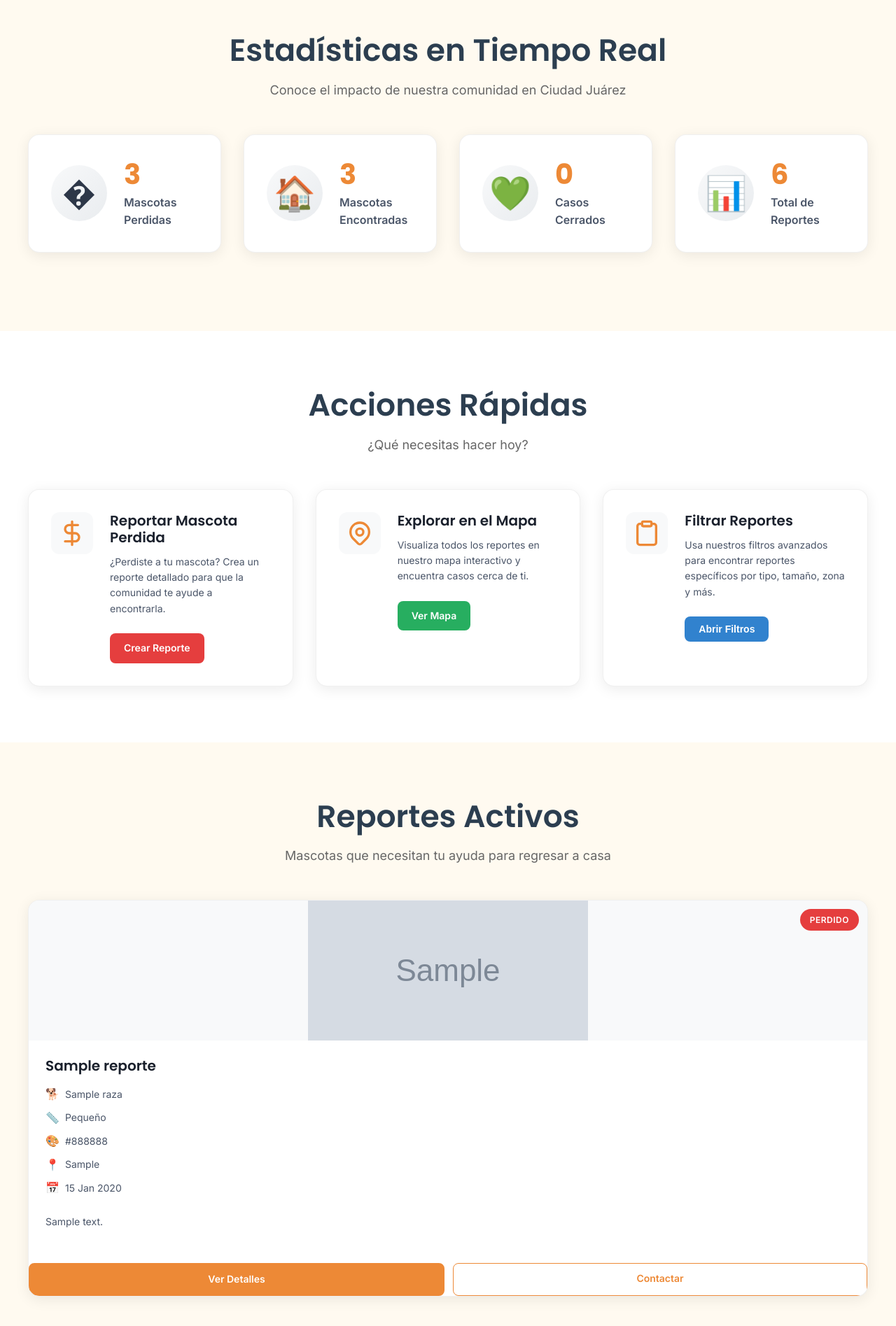
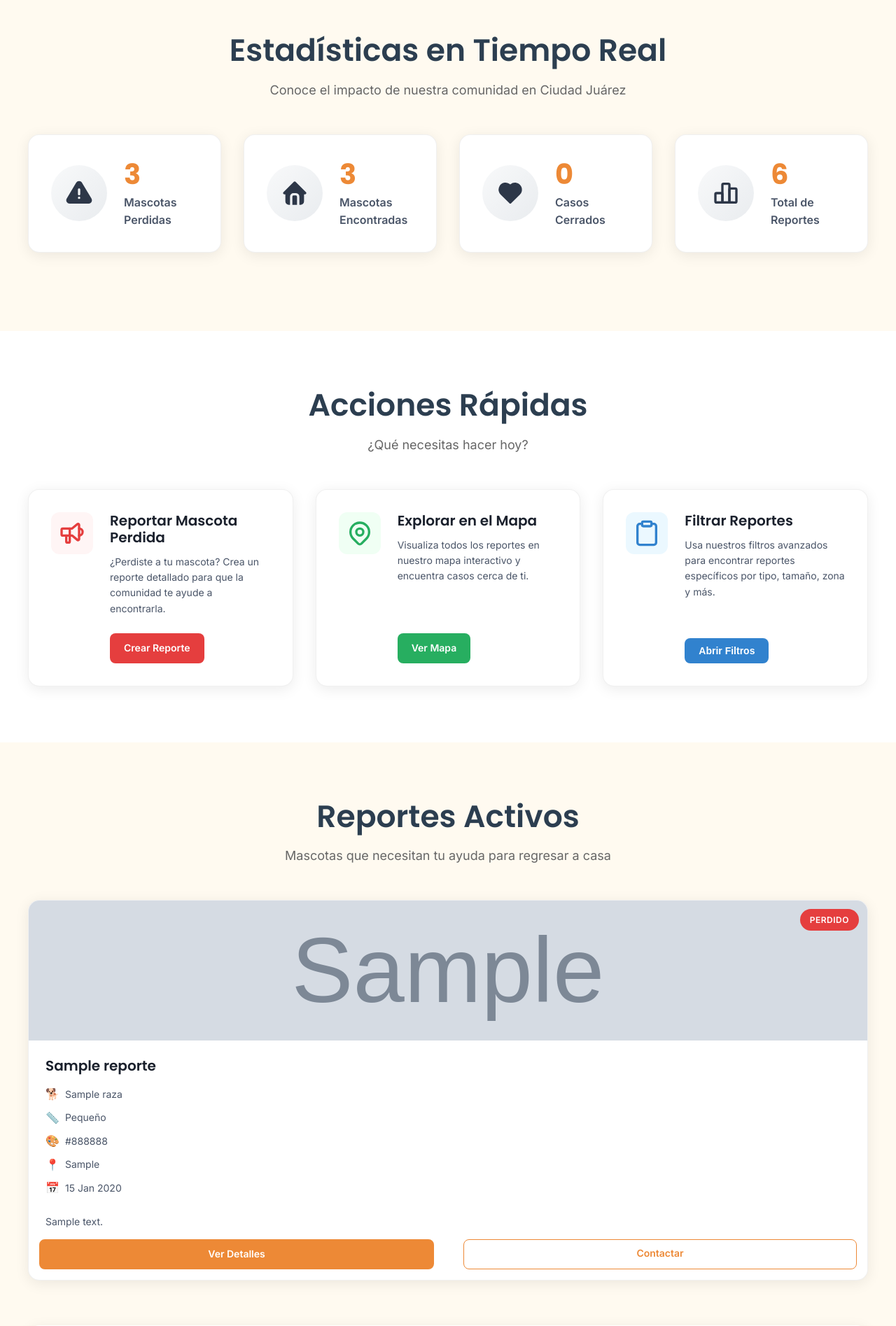
Before and after one commit to JesusEmilianoCloud/pawstohome, a Django app: page /reports/ in a window 1280 px wide. Shown: the part 357-2252 px from the top of the page at 70% size. Run offline with Django 5.2, Linux system fonts and the light colour scheme; tables that the repository leaves empty hold one stand-in row (values such as "Sample post"); grey boxes marked "Sample" are stand-in pictures; parts of the project's set-up code (start-up, migrations or seed data) failed here and were passed over.

Commit message:
Enhance report statistics section with SVG icons and improve card styles for better visual distinction

```diff
--- a/reportsservice/templates/reportsservice/reportes.html
+++ b/reportsservice/templates/reportsservice/reportes.html
@@ -33,7 +33,9 @@
 
         <div class="stats-grid">
             <div class="stat-card">
-                <div class="stat-icon">�</div>
+                <div class="stat-icon">
+                    <svg  xmlns="http://www.w3.org/2000/svg"  width="40"  height="40"  viewBox="0 0 24 24"  fill="currentColor"  class="icon icon-tabler icons-tabler-filled icon-tabler-alert-triangle"><path stroke="none" d="M0 0h24v24H0z" fill="none"/><path d="M12 1.67c.955 0 1.845 .467 2.39 1.247l.105 .16l8.114 13.548a2.914 2.914 0 0 1 -2.307 4.363l-.195 .008h-16.225a2.914 2.914 0 0 1 -2.582 -4.2l.099 -.185l8.11 -13.538a2.914 2.914 0 0 1 2.491 -1.403zm.01 13.33l-.127 .007a1 1 0 0 0 0 1.986l.117 .007l.127 -.007a1 1 0 0 0 0 -1.986l-.117 -.007zm-.01 -7a1 1 0 0 0 -.993 .883l-.007 .117v4l.007 .117a1 1 0 0 0 1.986 0l.007 -.117v-4l-.007 -.117a1 1 0 0 0 -.993 -.883z" /></svg>
+                </div>
                 <div class="stat-info">
                     <h3>{{ estadisticas.perdidos|default:3 }}</h3>
                     <p>Mascotas Perdidas</p>
@@ -41,7 +43,9 @@
             </div>
 
             <div class="stat-card">
-                <div class="stat-icon">🏠</div>
+                <div class="stat-icon">
+                    <svg  xmlns="http://www.w3.org/2000/svg"  width="40"  height="40"  viewBox="0 0 24 24"  fill="currentColor"  class="icon icon-tabler icons-tabler-filled icon-tabler-home"><path stroke="none" d="M0 0h24v24H0z" fill="none"/><path d="M12.707 2.293l9 9c.63 .63 .184 1.707 -.707 1.707h-1v6a3 3 0 0 1 -3 3h-1v-7a3 3 0 0 0 -2.824 -2.995l-.176 -.005h-2a3 3 0 0 0 -3 3v7h-1a3 3 0 0 1 -3 -3v-6h-1c-.89 0 -1.337 -1.077 -.707 -1.707l9 -9a1 1 0 0 1 1.414 0m.293 11.707a1 1 0 0 1 1 1v7h-4v-7a1 1 0 0 1 .883 -.993l.117 -.007z" /></svg>
+                </div>
                 <div class="stat-info">
                     <h3>{{ estadisticas.encontrados|default:3 }}</h3>
                     <p>Mascotas Encontradas</p>
@@ -49,7 +53,9 @@
             </div>
 
             <div class="stat-card">
-                <div class="stat-icon">💚</div>
+                <div class="stat-icon">
+                    <svg  xmlns="http://www.w3.org/2000/svg"  width="40"  height="40"  viewBox="0 0 24 24"  fill="currentColor"  class="icon icon-tabler icons-tabler-filled icon-tabler-heart"><path stroke="none" d="M0 0h24v24H0z" fill="none"/><path d="M6.979 3.074a6 6 0 0 1 4.988 1.425l.037 .033l.034 -.03a6 6 0 0 1 4.733 -1.44l.246 .036a6 6 0 0 1 3.364 10.008l-.18 .185l-.048 .041l-7.45 7.379a1 1 0 0 1 -1.313 .082l-.094 -.082l-7.493 -7.422a6 6 0 0 1 3.176 -10.215z" /></svg>
+                </div>
                 <div class="stat-info">
                     <h3>{{ estadisticas.cerrados|default:0 }}</h3>
                     <p>Casos Cerrados</p>
@@ -57,7 +63,9 @@
             </div>
 
             <div class="stat-card">
-                <div class="stat-icon">📊</div>
+                <div class="stat-icon">
+                    <svg  xmlns="http://www.w3.org/2000/svg"  width="40"  height="40"  viewBox="0 0 24 24"  fill="none"  stroke="currentColor"  stroke-width="2"  stroke-linecap="round"  stroke-linejoin="round"  class="icon icon-tabler icons-tabler-outline icon-tabler-chart-bar"><path stroke="none" d="M0 0h24v24H0z" fill="none"/><path d="M3 13a1 1 0 0 1 1 -1h4a1 1 0 0 1 1 1v6a1 1 0 0 1 -1 1h-4a1 1 0 0 1 -1 -1z" /><path d="M15 9a1 1 0 0 1 1 -1h4a1 1 0 0 1 1 1v10a1 1 0 0 1 -1 1h-4a1 1 0 0 1 -1 -1z" /><path d="M9 5a1 1 0 0 1 1 -1h4a1 1 0 0 1 1 1v14a1 1 0 0 1 -1 1h-4a1 1 0 0 1 -1 -1z" /><path d="M4 20h14" /></svg>
+                </div>
                 <div class="stat-info">
                     <h3>{{ estadisticas.total|default:6 }}</h3>
                     <p>Total de Reportes</p>
@@ -76,9 +84,7 @@
         <div class="actions-grid">
             <div class="action-card card-red">
                 <div class="action-icon-container">
-                    <svg xmlns="http://www.w3.org/2000/svg" width="40" height="40" viewBox="0 0 24 24" fill="none" stroke="currentColor" stroke-width="2" stroke-linecap="round" stroke-linejoin="round">
-                        <path d="M12 2v20M17 5H9.5a3.5 3.5 0 0 0 0 7h5a3.5 3.5 0 0 1 0 7H6"/>
-                    </svg>
+                    <svg  xmlns="http://www.w3.org/2000/svg"  width="40"  height="40"  viewBox="0 0 24 24"  fill="none"  stroke="currentColor"  stroke-width="2"  stroke-linecap="round"  stroke-linejoin="round"  class="icon icon-tabler icons-tabler-outline icon-tabler-speakerphone"><path stroke="none" d="M0 0h24v24H0z" fill="none"/><path d="M18 8a3 3 0 0 1 0 6" /><path d="M10 8v11a1 1 0 0 1 -1 1h-1a1 1 0 0 1 -1 -1v-5" /><path d="M12 8h0l4.524 -3.77a.9 .9 0 0 1 1.476 .692v12.156a.9 .9 0 0 1 -1.476 .692l-4.524 -3.77h-8a1 1 0 0 1 -1 -1v-4a1 1 0 0 1 1 -1h8" /></svg>
                 </div>
                 <div class="action-content">
                     <h3 class="action-title">Reportar Mascota Perdida</h3>
--- a/static/css/reportes.css
+++ b/static/css/reportes.css
@@ -234,7 +234,6 @@
     display: flex;
     padding: 2rem;
     gap: 1.5rem;
-    align-items: flex-start;
 }
 
 .action-card:hover {
@@ -264,6 +263,22 @@
     flex-shrink: 0;
     background: #f8f9fa;
     color: var(--orange-light);
+}
+
+/* Iconos con colores específicos para cada tarjeta */
+.card-red .action-icon-container {
+    background: #FFF5F5;
+    color: var(--red);
+}
+
+.card-green .action-icon-container {
+    background: #F0FFF4;
+    color: var(--green);
+}
+
+.card-blue .action-icon-container {
+    background: #EBF8FF;
+    color: var(--blue);
 }
 
 .action-content {
@@ -300,6 +315,8 @@
     border: none;
     cursor: pointer;
     width: fit-content;
+    margin-top: auto;
+    align-self: flex-start;
 }
 
 .action-btn:hover {
@@ -390,6 +407,28 @@
     overflow: hidden;
 }
 
+.report-image img {
+    width: 100%;
+    height: 100%;
+    object-fit: cover;
+    transition: transform 0.3s ease;
+}
+
+.report-card:hover .report-image img {
+    transform: scale(1.05);
+}
+
+.pet-main-image {
+    width: 100%;
+    height: 100%;
+    object-fit: cover;
+    transition: transform 0.3s ease;
+}
+
+.report-card:hover .pet-main-image {
+    transform: scale(1.05);
+}
+
 .sample-pet-image {
     font-size: 4rem;
     color: #9CA3AF;
@@ -453,18 +492,17 @@
     line-height: 1.6;
     margin-bottom: 1.5rem;
     font-size: var(--text-sm);
-    flex: 1;
 }
 
 .report-actions {
     display: flex;
     gap: 0.75rem;
-    margin-top: auto;
+    margin-top: 1rem;
 }
 
 .report-btn {
     flex: 1;
-    padding: 10px 16px;
+    padding: 8px 8px;
     border-radius: 8px;
     text-decoration: none;
     text-align: center;
@@ -473,6 +511,7 @@
     transition: all 0.3s ease;
     border: none;
     cursor: pointer;
+    margin: -50px 15px 15px 15px;
 }
 
 .report-btn.btn-primary {
```
